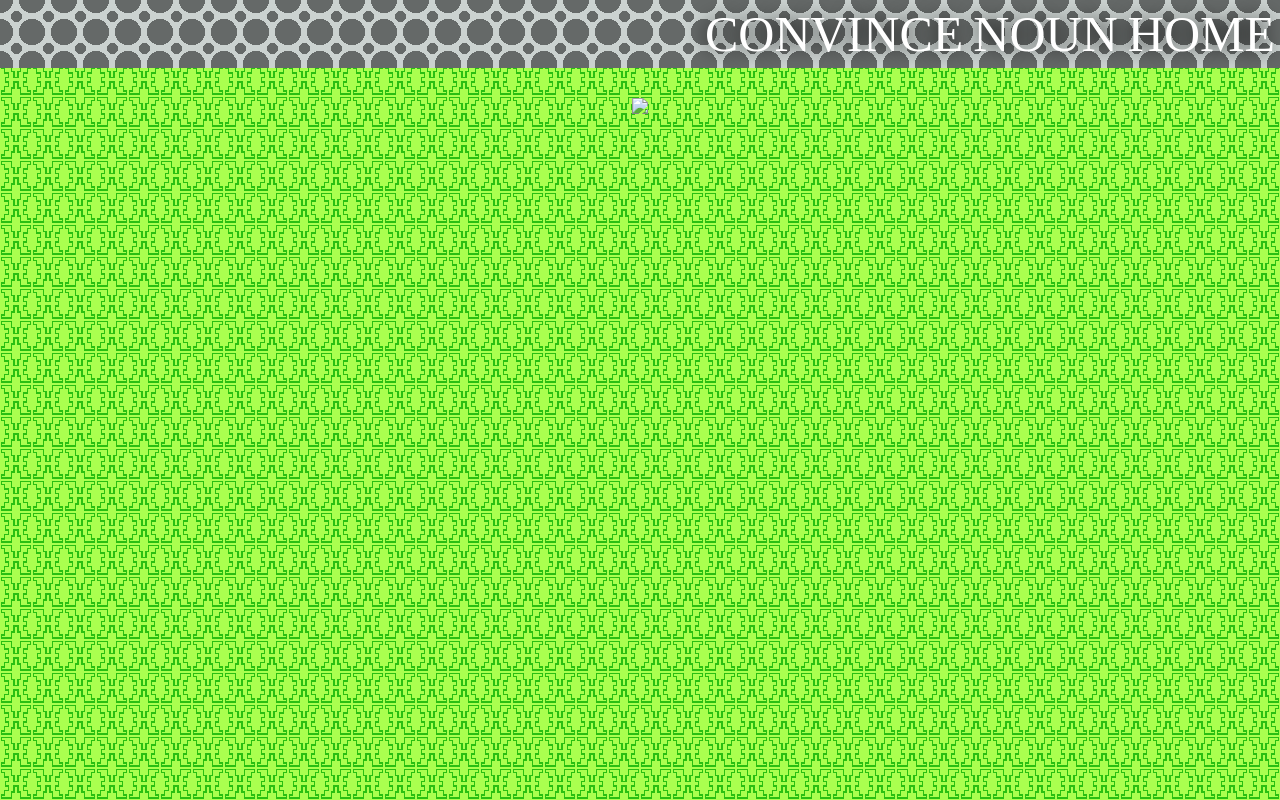
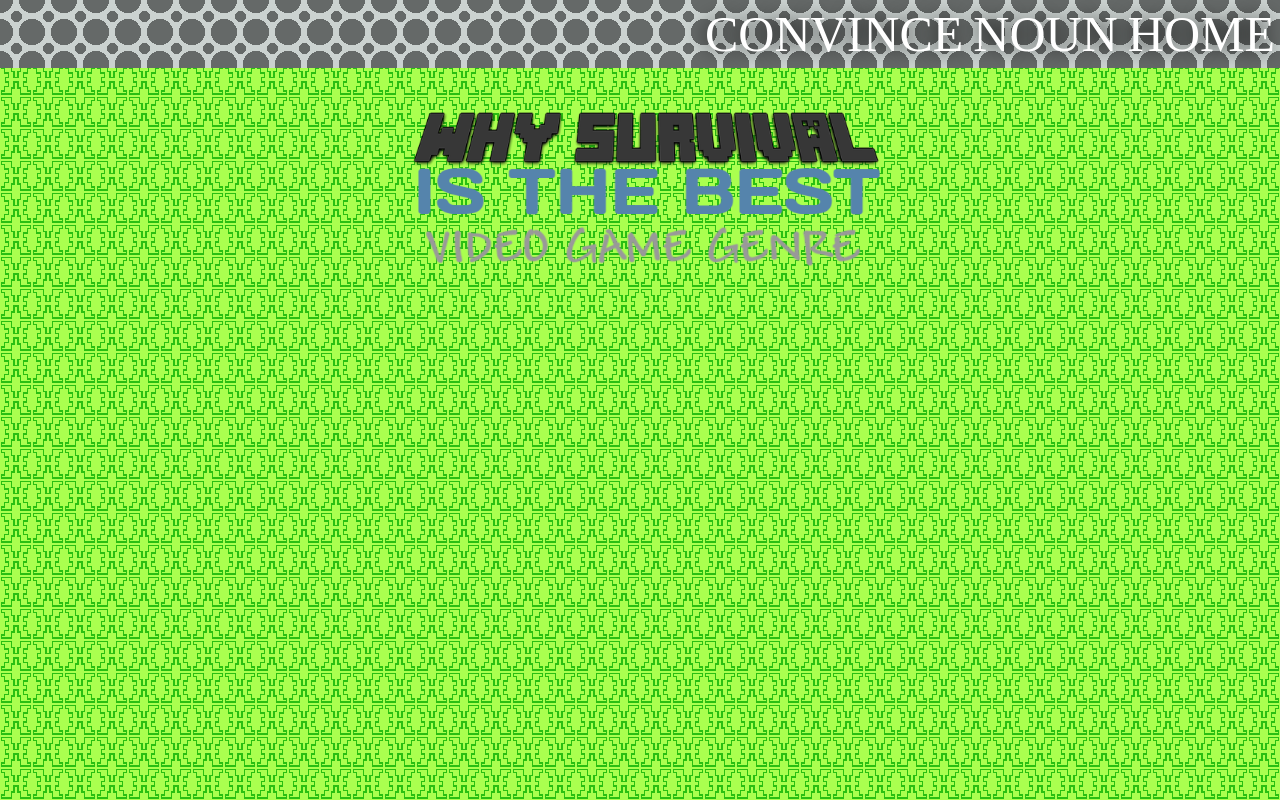
Before and after one commit to WVCS/index-RenSiddons, a plain HTML site: page Convince.html in a window 1280 px wide. Drawn offline with Linux system fonts and the light colour scheme.

Commit message:
Added ".png"

```diff
--- a/Convince.html
+++ b/Convince.html
@@ -25,7 +25,7 @@
   <br>
   <center>
 
- <img src="Convince-Logo" width=485px>
+ <img src="Convince-Logo.png" width=485px>
 
 </body>
 </html>
```
